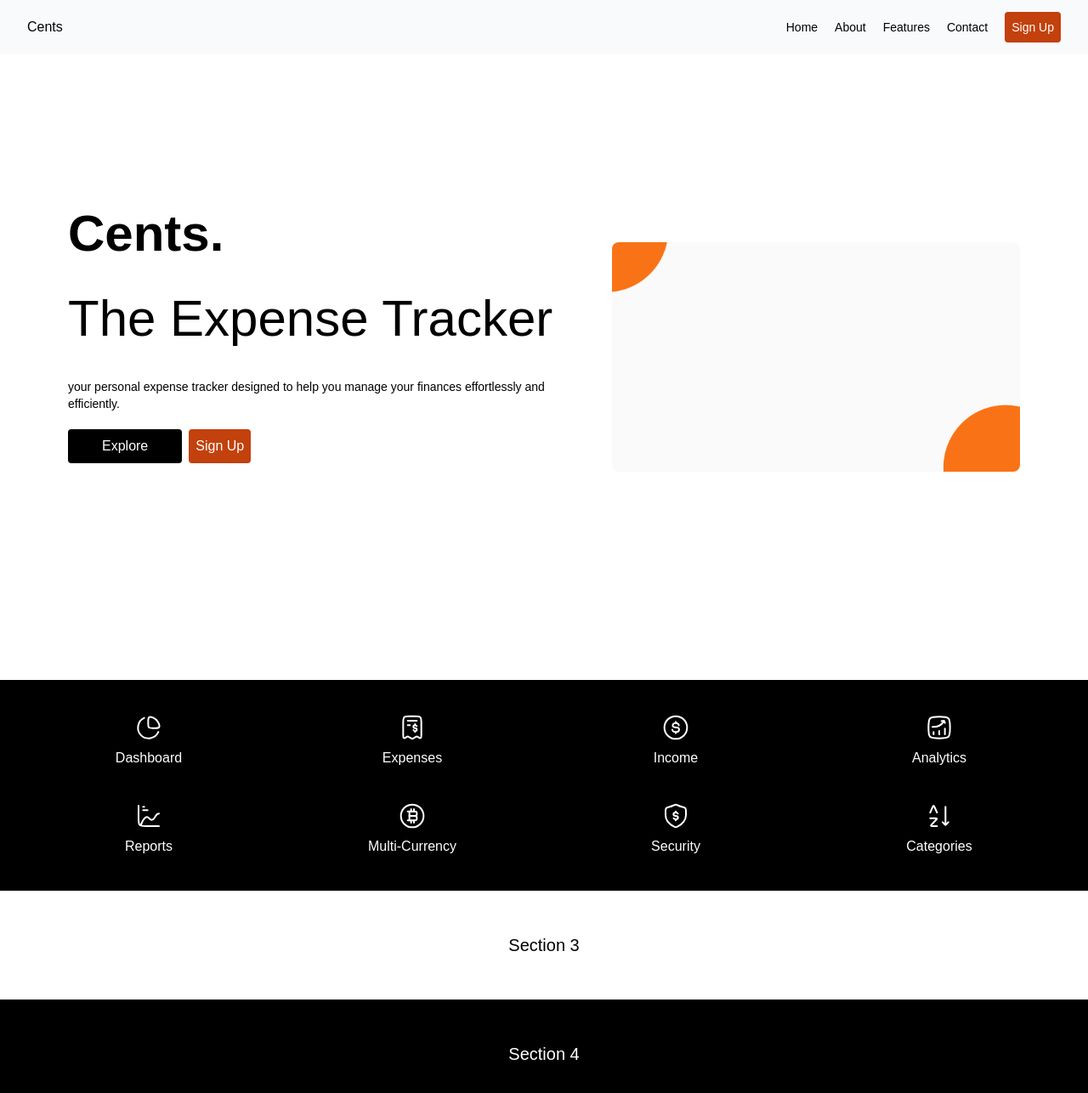
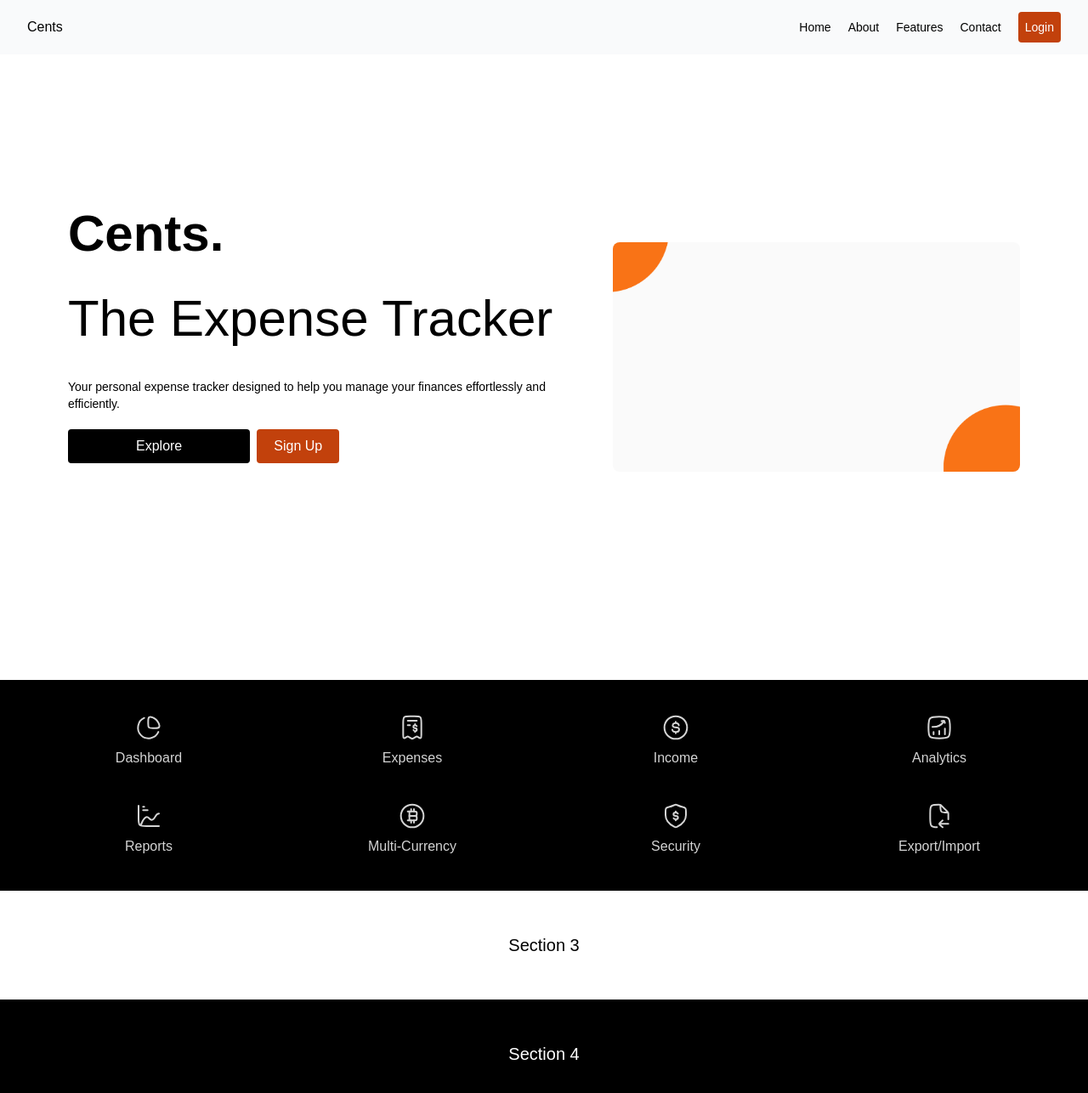
Before and after one commit to rizxn00/Cents, a Next.js app in the folder frontend/: page / in a window 1280 px wide. Shown: the top 1286 px of the page at 85% size. Built offline with nearby package versions, Linux system fonts and the light colour scheme; a web font is replaced by a local one.

Commit message:
app/page changes

```diff
--- a/frontend/app/MainLayout.tsx
+++ b/frontend/app/MainLayout.tsx
@@ -7,7 +7,7 @@ interface MainLayoutProps {
 
 const MainLayout: React.FC<MainLayoutProps> = ({ children }) => {
     return (
-        <div className="flex h-screen overflow-hidden">
+        <div className="flex flex-col md:flex-row h-screen overflow-hidden">
             <Navigation />
             <main className="flex-1 overflow-auto md:ml-16 p-2 md:p-5">
                 {children}
--- a/frontend/app/auth/signin/page.tsx
+++ b/frontend/app/auth/signin/page.tsx
@@ -15,11 +15,11 @@ export default function SignIn() {
                     <Label className='text-5xl font-extrabold text-center'>Cents</Label>
                     <form className='flex flex-col w-96 gap-4 mt-5'>
                         <div className='flex flex-col gap-1'>
-                            <Label className='font-medium'>Username</Label>
+                            <Label>Username</Label>
                             <Input type="text" />
                         </div>
                         <div className='flex flex-col gap-1'>
-                            <Label className='font-medium'>Password</Label>
+                            <Label>Password</Label>
                             <Input type="password" />
                         </div>
                         <div className='mt-5'>
--- a/frontend/app/auth/signup/page.tsx
+++ b/frontend/app/auth/signup/page.tsx
@@ -16,15 +16,15 @@ export default function SignUp() {
                 <Label className='text-5xl font-extrabold text-center'>Cents</Label>
                 <form className='flex flex-col w-96 gap-4 mt-5'>
                     <div className='flex flex-col gap-1'>
-                        <Label className='font-medium'>Email</Label>
+                        <Label>Email</Label>
                         <Input type="email" />
                     </div>
                     <div className='flex flex-col gap-1'>
-                        <Label className='font-medium'>Username</Label>
+                        <Label>Username</Label>
                         <Input type="text" />
                     </div>
                     <div className='flex flex-col gap-1'>
-                        <Label className='font-medium'>Password</Label>
+                        <Label>Password</Label>
                         <Input type="password" />
                     </div>
                     <div>
--- a/frontend/app/expense/page.tsx
+++ b/frontend/app/expense/page.tsx
@@ -138,7 +138,7 @@ export default function Report() {
                             </svg>
                             Expense</Button>
                     </div>
-                    <Label className='text-5xl font-semibold'>$ 50000</Label>
+                    <Label className='text-5xl font-semibold text-red-600'>$ 50000</Label>
                     <div>
                         <Label className='text-xl font-medium'>Expenses</Label>
                         {Expenses.map((e) => (
--- a/frontend/app/income/page.tsx
+++ b/frontend/app/income/page.tsx
@@ -130,7 +130,7 @@ export default function Income() {
                         </svg>
                         Income</Button>
                 </div>
-                <Label className='text-5xl font-semibold'>$ 50000</Label>
+                <Label className='text-5xl font-semibold text-green-600'>$ 50000</Label>
                 <div>
                     <Label className='text-xl font-medium'>Income</Label>
                     {Income.map((e) => (
--- a/frontend/app/page.tsx
+++ b/frontend/app/page.tsx
@@ -3,6 +3,7 @@ import { Button } from "@/components/ui/Button";
 import Label from "@/components/ui/Label";
 import Image from "next/image";
 import shape from '@/assets/svgs/shape.svg'
+import Link from 'next/link';
 
 
 export default function Home() {
@@ -66,11 +67,10 @@ export default function Home() {
       </svg>)
     },
     {
-      'label': 'Categories',
+      'label': 'Export/Import',
       'image':( <svg xmlns="http://www.w3.org/2000/svg" viewBox="0 0 24 24" width="32" height="32" color="#ffffff" fill="none">
-        <path d="M4 14H8.42109C9.35119 14 9.81624 14 9.94012 14.2801C10.064 14.5603 9.74755 14.8963 9.11466 15.5684L5.47691 19.4316C4.84402 20.1037 4.52757 20.4397 4.65145 20.7199C4.77533 21 5.24038 21 6.17048 21H10" stroke="currentColor" stroke-width="1.5" stroke-linecap="round" stroke-linejoin="round" />
-        <path d="M4 9L6.10557 4.30527C6.49585 3.43509 6.69098 3 7 3C7.30902 3 7.50415 3.43509 7.89443 4.30527L10 9" stroke="currentColor" stroke-width="1.5" stroke-linecap="round" stroke-linejoin="round" />
-        <path d="M17.5 20V4M17.5 20C16.7998 20 15.4915 18.0057 15 17.5M17.5 20C18.2002 20 19.5085 18.0057 20 17.5" stroke="currentColor" stroke-width="1.5" stroke-linecap="round" stroke-linejoin="round" />
+        <path d="M20 15.0057V10.6606C20 9.84276 20 9.43383 19.8478 9.06613C19.6955 8.69843 19.4065 8.40927 18.8284 7.83096L14.0919 3.09236C13.593 2.59325 13.3436 2.3437 13.0345 2.19583C12.9702 2.16508 12.9044 2.13778 12.8372 2.11406C12.5141 2 12.1614 2 11.4558 2C8.21082 2 6.58831 2 5.48933 2.88646C5.26731 3.06554 5.06508 3.26787 4.88607 3.48998C4 4.58943 4 6.21265 4 9.45908V14.0052C4 17.7781 4 19.6645 5.17157 20.8366C6.11466 21.7801 7.52043 21.9641 10 22M13 2.50022V3.00043C13 5.83009 13 7.24492 13.8787 8.12398C14.7574 9.00304 16.1716 9.00304 19 9.00304H19.5" stroke="currentColor" stroke-width="1.5" stroke-linecap="round" stroke-linejoin="round" />
+        <path d="M15 22C14.3932 21.4102 12 19.8403 12 19C12 18.1597 14.3932 16.5898 15 16M13 19H20" stroke="currentColor" stroke-width="1.5" stroke-linecap="round" stroke-linejoin="round" />
     </svg>)
     },
   ]
@@ -101,23 +101,27 @@ export default function Home() {
               <Label className='text-sm'>About</Label>
               <Label className='text-sm'>Features</Label>
               <Label className='text-sm'>Contact</Label>
-              <Button type="button" className='text-sm'>Sign Up</Button>
+              <Link href={'auth/signin'}>
+              <Button type="button" className='text-sm'>Login</Button>
+              </Link>
             </div>
           </div>
         </div>
       </nav>
       <main>
         <div className="bg-white h-[100dvh] flex justify-center items-center">
-          <div className="flex flex-col md:flex-row md:space-x-10 space-y-10 p-20">
+          <div className="flex flex-col md:flex-row md:space-x-10 space-y-10 p-10 md:p-20">
             <div className='space-y-5'>
               <div className='flex flex-col gap-2'>
                 <Label className="text-6xl font-extrabold">Cents.</Label><br />
                 <Label className="text-6xl">The Expense Tracker</Label><br />
-                <Label className="text-sm">your personal expense tracker designed to help you manage your finances effortlessly and efficiently.</Label>
+                <Label className="text-sm">Your personal expense tracker designed to help you manage your finances effortlessly and efficiently.</Label>
               </div>
               <div className='flex flex-col md:flex-row gap-2'>
-                <button type="button" className="bg-black text-white px-10 p-2 rounded">Explore</button>
-                <Button type="button">Sign Up</Button>
+                <button type="button" className="bg-black hover:bg-gray-950 text-white px-20 p-2 rounded">Explore</button>
+                <Link href={'auth/signup'}>
+                <Button type="button" className='w-full px-5'>Sign Up</Button>
+                </Link>
               </div>
             </div>
             <div>
@@ -127,7 +131,7 @@ export default function Home() {
         </div>
         <div className='bg-black p-10 grid grid-cols-2 md:grid-cols-4 justify-center gap-10'>
           {features.map((item:any) => (
-            <div className='flex flex-col gap-2 items-center' key={item.label}>
+            <div className='flex flex-col gap-2 items-center animate-pulse' key={item.label}>
               {item.image}
               <Label className='text-md font-medium text-white'>{item.label}</Label>
             </div>
--- a/frontend/components/ui/Input.tsx
+++ b/frontend/components/ui/Input.tsx
@@ -11,6 +11,6 @@ type inputTypes = {
 
 export default function Input({ id, type, className, value, defaultValue, name }: inputTypes) {
     return (
-        <input id={id} name={name} type={type} value={value} defaultValue={defaultValue} className={`w-full rounded-lg border bg-transparent py-3 pl-3 pr-2 focus:ring-1 focus:ring-orange-400 focus:ring-inset text-black outline-none ${className}`} />
+        <input id={id} name={name} type={type} value={value} defaultValue={defaultValue} className={`w-full rounded-lg border bg-transparent text-sm font-light py-3 pl-3 pr-2 focus:ring-1 focus:ring-orange-400 focus:ring-inset text-black outline-none ${className}`} />
     )
 }
```
Also changed, not shown: frontend/components/Navigation.tsx (+4 -6 lines).
